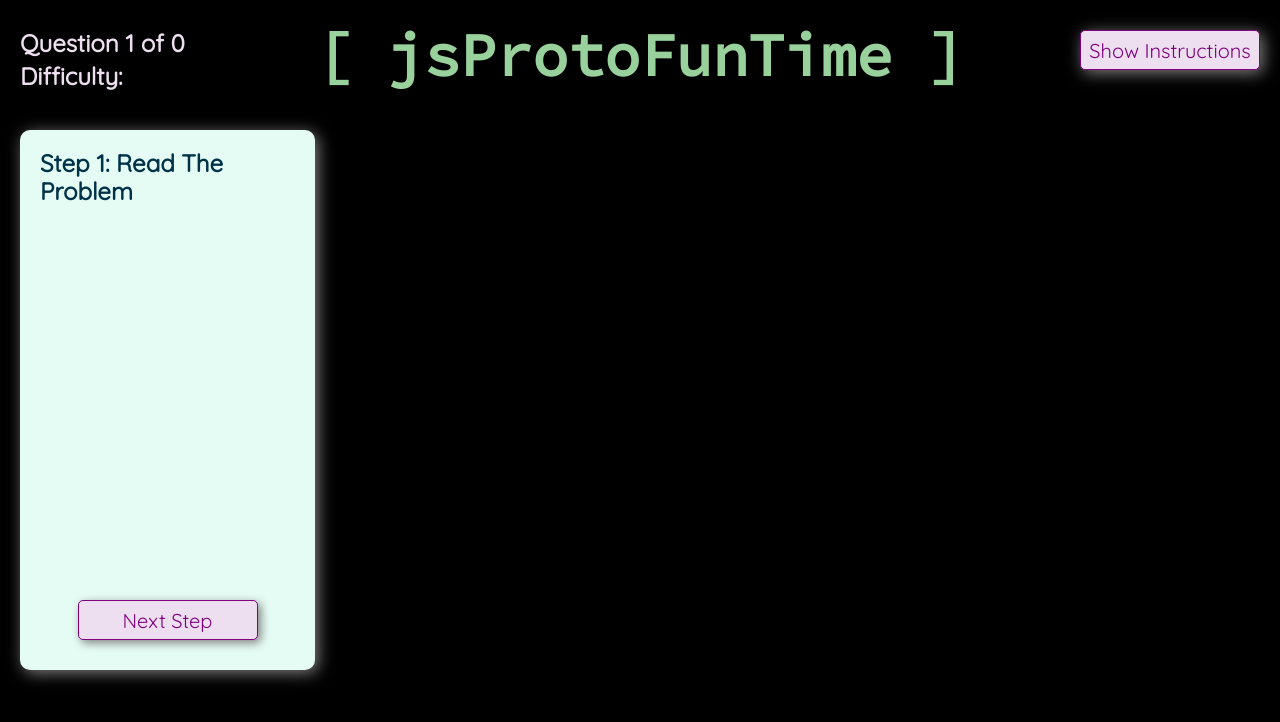
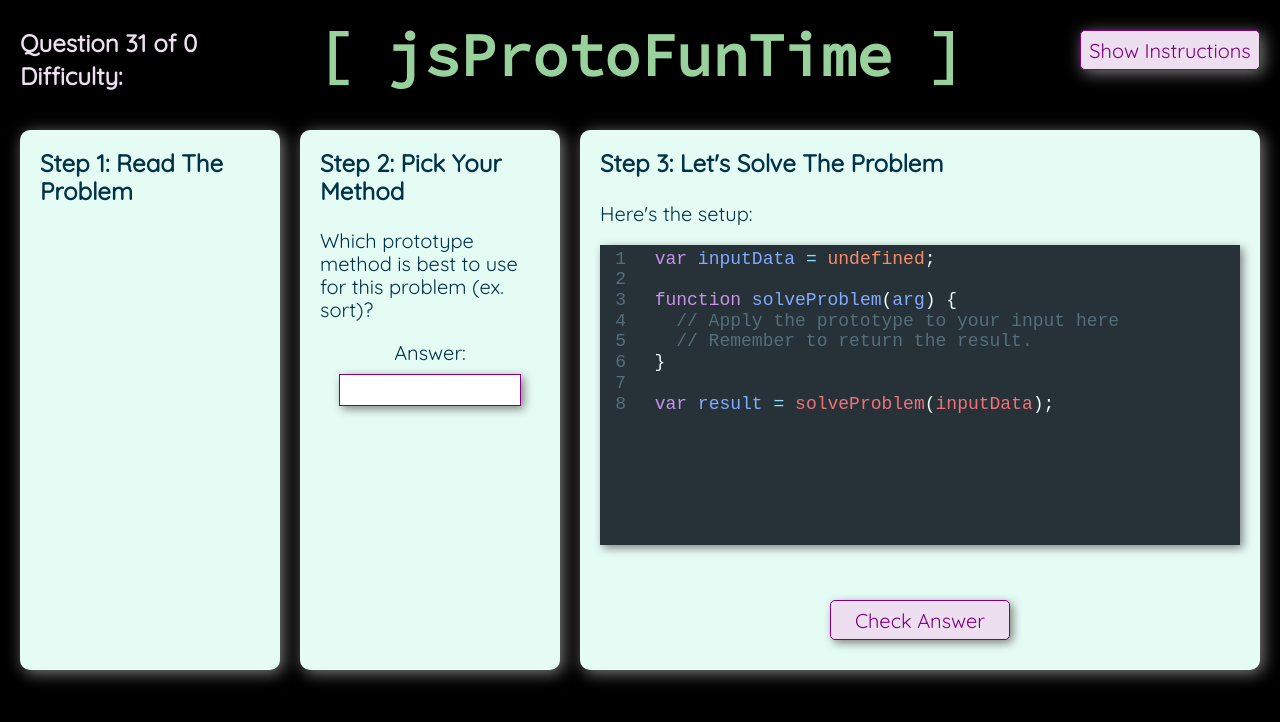
Before and after one commit to kaohman/js-proto-fun-time, a React (Create React App) app: page / in a window 1280 px wide. Shown: the top 722 px of the page. Built offline with nearby package versions, Linux system fonts and the light colour scheme; no server answers; a web font is replaced by a local one.

Commit message:
Fix new game bug

```diff
--- a/src/App.js
+++ b/src/App.js
@@ -11,8 +11,8 @@ class App extends Component {
   constructor() {
     super();
     this.state = {
-      step: 1,
-      questionCount: 0,
+      step: 3,
+      questionCount: 30,
       showInstructions: false,
       problems: [],
       totalProblems: 0,
@@ -33,7 +33,7 @@ class App extends Component {
       step: newStep
     });
     if (newStep === 1) {
-      this.state.questionCount+1 === this.state.problems.length ? this.updateQuestion() : this.updateGame();
+      this.state.questionCount+1 !== this.state.problems.length ? this.updateQuestion() : this.updateGame();
     }
   }
 
--- a/src/Step3.js
+++ b/src/Step3.js
@@ -47,7 +47,7 @@ class Step3 extends Component {
     if (resultStr === answerStr) {
       return this.props.questionCount + 1 === this.props.gameLength ?
         'Correct, you completed all the problems! Click New Game.' :
-        'Correct! Click Next Step to continue to the next problem.'
+        'Correct! Click Next Problem to continue to the next problem.'
     } else {
       return 'Sorry that is incorrect, please try again.'
     }
@@ -88,7 +88,7 @@ class Step3 extends Component {
             this.state.correctResponse.length > 42 ?
             <button onClick={incrementStep}>
               {
-                questionCount + 1 === gameLength ? 'New Game' : 'Next Step'
+                questionCount + 1 === gameLength ? 'New Game' : 'Next Problem'
               }
             </button> :
             <button onClick={this.getUserAnswer}>Check Answer</button>
```
